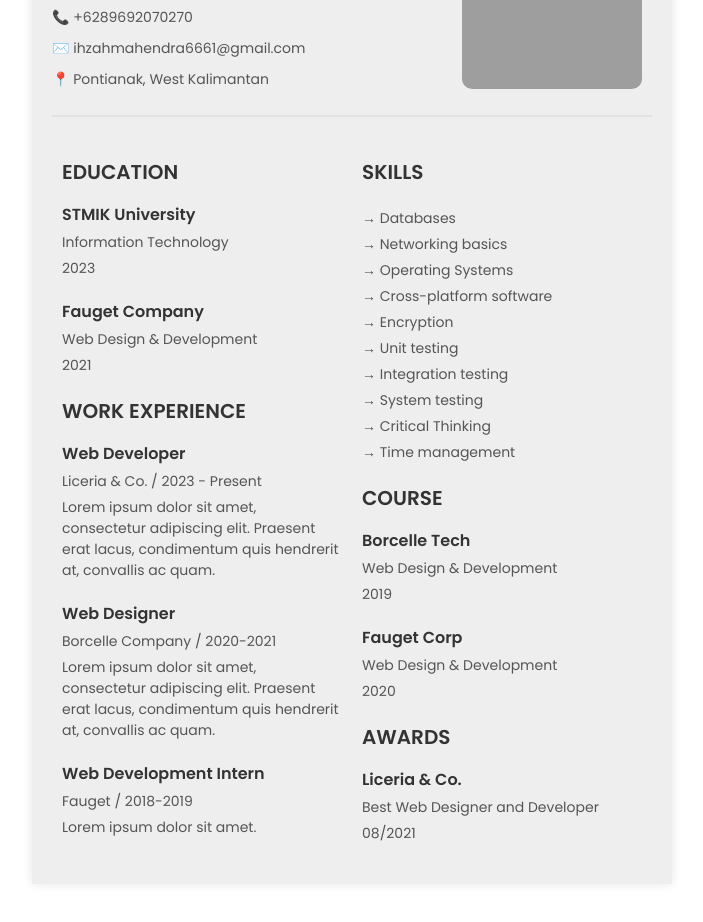
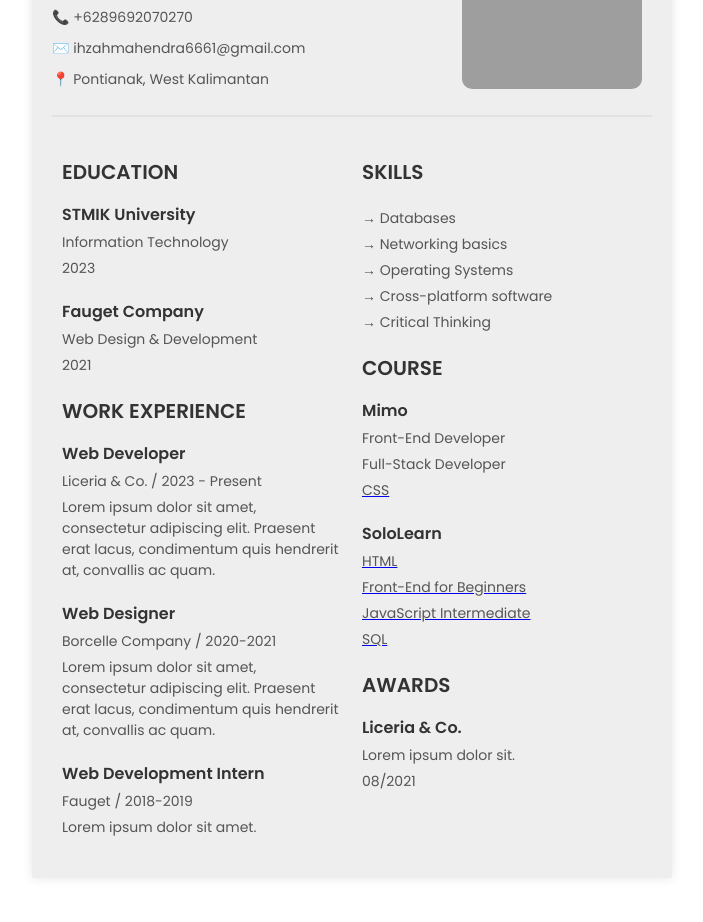
Before and after one commit to ihza6661/cv, a plain HTML site: page index.html in a window 1280 px wide. Shown: the part 160-1082 px from the top of the page, without its empty margins (288-991 px from the left). Drawn offline with Linux system fonts and the light colour scheme; grey boxes are pictures that could not be loaded.

Commit message:
add certificate links

```diff
--- a/index.html
+++ b/index.html
@@ -71,26 +71,34 @@
                         <li>&#8594; Networking basics</li>
                         <li>&#8594; Operating Systems</li>
                         <li>&#8594; Cross-platform software</li>
-                        <li>&#8594; Encryption</li>
-                        <li>&#8594; Unit testing</li>
-                        <li>&#8594; Integration testing</li>
-                        <li>&#8594; System testing</li>
                         <li>&#8594; Critical Thinking</li>
-                        <li>&#8594; Time management</li>
                     </ul>
                 </section>
 
                 <section class="course">
                     <h3>COURSE</h3>
                     <div class="course-item">
-                        <h4>Borcelle Tech</h4>
-                        <p>Web Design & Development</p>
-                        <p>2019</p>
+                        <h4>Mimo</h4>
+                        <p>Front-End Developer</p>
+                        <p>Full-Stack Developer</p>
+                        <a href="certificate/mimo-certificates-CSS.pdf" target="_blank">
+                            <p>CSS</p>
+                        </a>
                     </div>
                     <div class="course-item">
-                        <h4>Fauget Corp</h4>
-                        <p>Web Design & Development</p>
-                        <p>2020</p>
+                        <h4>SoloLearn</h4>
+                        <a href="certificate/Introduction to HTML certificate (SoloLearn).jpg">
+                            <p>HTML</p>
+                        </a>
+                        <a href="certificate/frontend-beginner-certificate (SoloLearn).png">
+                            <p>Front-End for Beginners</p>
+                        </a>
+                        <a href="certificate/JavaScript Intermediate certificate (SoloLearn).jpg">
+                            <p>JavaScript Intermediate</p>
+                        </a>
+                        <a href="certificate/Introduction to SQL certificate (SoloLearn).jpg">
+                            <p>SQL</p>
+                        </a>
                     </div>
                 </section>
 
@@ -98,7 +106,7 @@
                     <h3>AWARDS</h3>
                     <div class="awards-item">
                         <h4>Liceria & Co.</h4>
-                        <p>Best Web Designer and Developer</p>
+                        <p>Lorem ipsum dolor sit.</p>
                         <p>08/2021</p>
                     </div>
                 </section>
```
Also changed, not shown: certificate/Introduction to CSS Certificate (SoloLearn).jpg (added), certificate/Introduction to HTML certificate (SoloLearn).jpg (added), certificate/Introduction to JS Certificate (SoloLearn).jpg (added), certificate/Introduction to SQL certificate (SoloLearn).jpg (added), certificate/JavaScript Intermediate certificate (SoloLearn).jpg (added), certificate/frontend-beginner-certificate (SoloLearn).png (added), 4 other files.
